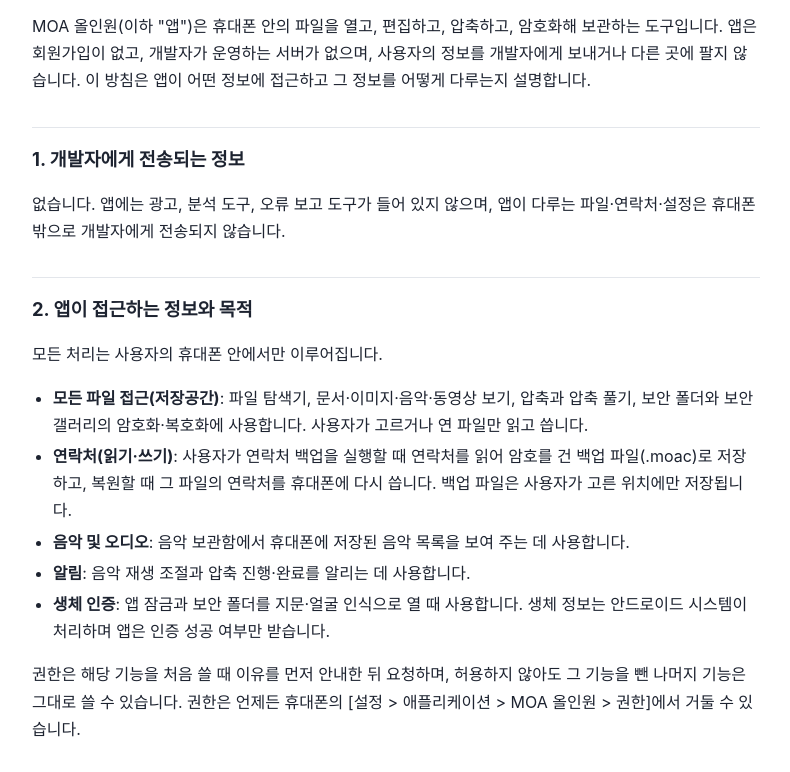
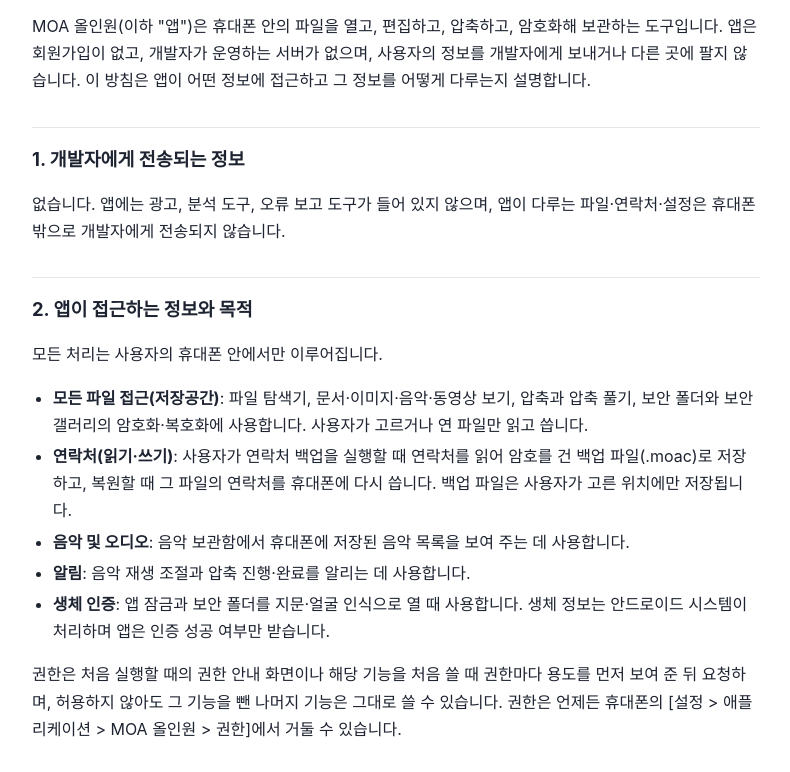
Before and after one commit to gwfaoking/gwfaoking.github.io, a plain HTML site: page moa/privacy/index.html in a window 1280 px wide. Shown: the part 160-932 px from the top of the page, without its empty margins (244-1034 px from the left). Drawn offline with Linux system fonts and the light colour scheme.

Commit message:
MOA 방침: 권한 요청 시점 설명을 실제 동작에 맞춤
Co-Authored-By: Claude Opus 5.5 <noreply@anthropic.com>

```diff
--- a/moa/privacy/index.html
+++ b/moa/privacy/index.html
@@ -28,7 +28,7 @@ nav{display:flex;gap:12px;justify-content:flex-end;font-size:.9rem;margin-bottom
 <h2>2. 앱이 접근하는 정보와 목적</h2>
 <p>모든 처리는 사용자의 휴대폰 안에서만 이루어집니다.</p>
 <ul><li><strong>모든 파일 접근(저장공간)</strong>: 파일 탐색기, 문서·이미지·음악·동영상 보기, 압축과 압축 풀기, 보안 폴더와 보안 갤러리의 암호화·복호화에 사용합니다. 사용자가 고르거나 연 파일만 읽고 씁니다.</li><li><strong>연락처(읽기·쓰기)</strong>: 사용자가 연락처 백업을 실행할 때 연락처를 읽어 암호를 건 백업 파일(.moac)로 저장하고, 복원할 때 그 파일의 연락처를 휴대폰에 다시 씁니다. 백업 파일은 사용자가 고른 위치에만 저장됩니다.</li><li><strong>음악 및 오디오</strong>: 음악 보관함에서 휴대폰에 저장된 음악 목록을 보여 주는 데 사용합니다.</li><li><strong>알림</strong>: 음악 재생 조절과 압축 진행·완료를 알리는 데 사용합니다.</li><li><strong>생체 인증</strong>: 앱 잠금과 보안 폴더를 지문·얼굴 인식으로 열 때 사용합니다. 생체 정보는 안드로이드 시스템이 처리하며 앱은 인증 성공 여부만 받습니다.</li></ul>
-<p>권한은 해당 기능을 처음 쓸 때 이유를 먼저 안내한 뒤 요청하며, 허용하지 않아도 그 기능을 뺀 나머지 기능은 그대로 쓸 수 있습니다. 권한은 언제든 휴대폰의 [설정 &gt; 애플리케이션 &gt; MOA 올인원 &gt; 권한]에서 거둘 수 있습니다.</p>
+<p>권한은 처음 실행할 때의 권한 안내 화면이나 해당 기능을 처음 쓸 때 권한마다 용도를 먼저 보여 준 뒤 요청하며, 허용하지 않아도 그 기능을 뺀 나머지 기능은 그대로 쓸 수 있습니다. 권한은 언제든 휴대폰의 [설정 &gt; 애플리케이션 &gt; MOA 올인원 &gt; 권한]에서 거둘 수 있습니다.</p>
 <h2>3. 휴대폰에 저장되는 정보</h2>
 <ul><li><strong>앱 설정과 최근 파일 기록</strong>: 앱 안에만 저장됩니다. 최근 파일 기록은 [설정 &gt; 최근 파일 기록]에서 끄거나 지울 수 있습니다.</li><li><strong>암호화한 파일(보안 폴더·보안 갤러리)</strong>: 사용자가 정한 암호에서 만든 키로 AES-256-GCM 암호화해 휴대폰에 저장합니다. 암호와 키는 개발자가 알 수 없으므로, 암호를 잊으면 개발자도 파일을 되살릴 수 없습니다(암호 힌트와 복구 기능은 휴대폰 안에서만 동작합니다).</li><li><strong>앱 잠금 PIN</strong>: 복원할 수 없는 해시 값으로만 휴대폰에 저장됩니다.</li><li><strong>압축 작업에 입력한 암호</strong>: 진행 중인 압축 작업을 이어 가는 동안에만 안드로이드 키 저장소의 키로 암호화해 보관합니다.</li></ul>
 <p>앱 데이터는 안드로이드 자동 백업(Google 드라이브 백업)에서 제외되어 있습니다.</p>
```
Also changed, not shown: moa/privacy/en.html (+1 -1 lines), 2 other files.
